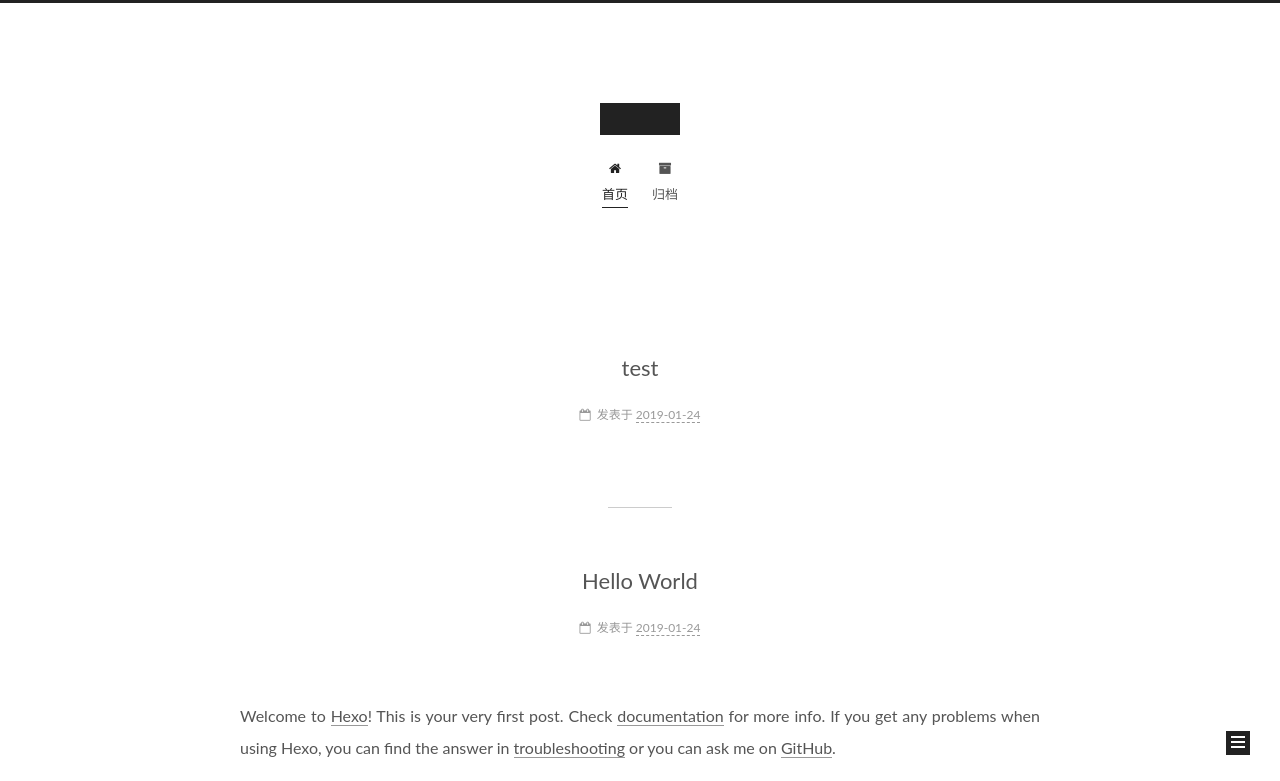
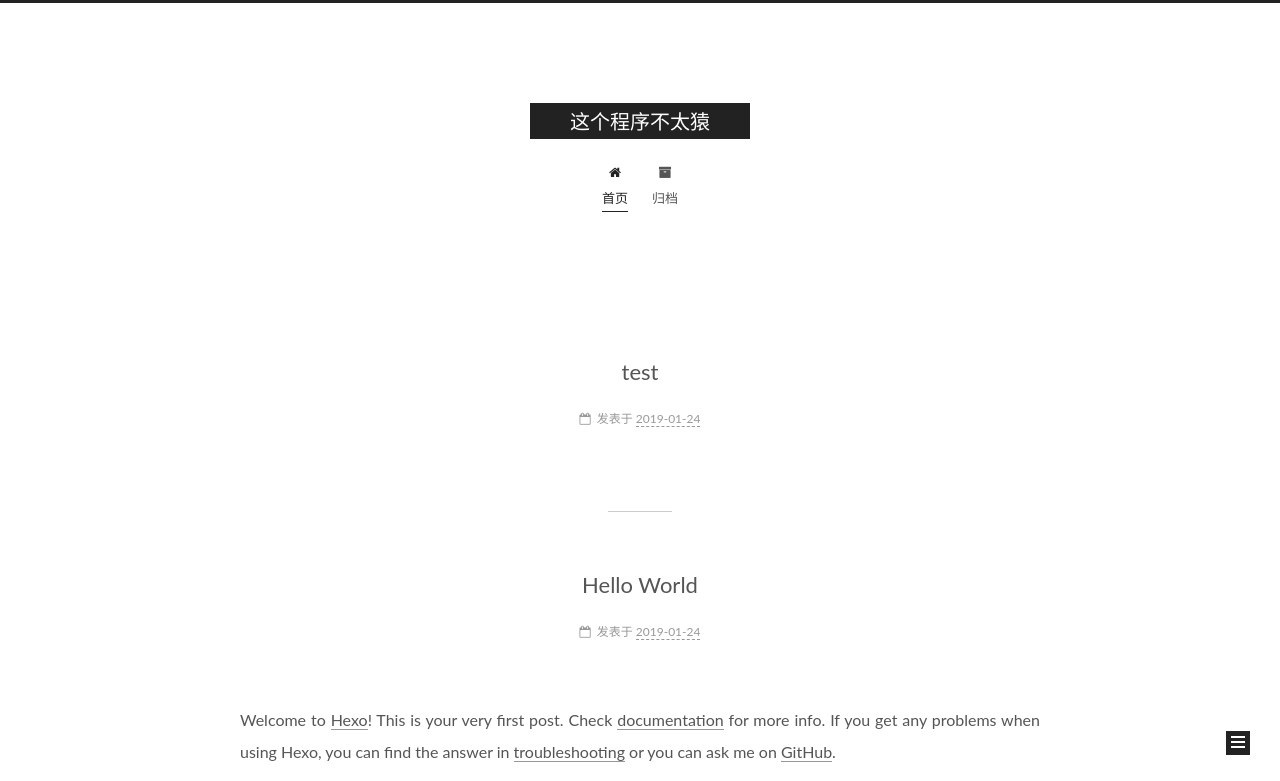
Before and after one commit to zhoushaodong666/zhoushaodong666.github.io, a plain HTML site: page index.html in a window 1280 px wide. Shown: the top 781 px of the page. Drawn offline with nearby package versions, Linux system fonts and the light colour scheme.

Commit message:
Site updated: 2019-01-24 17:40:29

```diff
--- a/index.html
+++ b/index.html
@@ -97,12 +97,12 @@
 
 
   <meta property="og:type" content="website">
-<meta property="og:title">
+<meta property="og:title" content="这个程序不太猿">
 <meta property="og:url" content="http://yoursite.com/index.html">
-<meta property="og:site_name">
+<meta property="og:site_name" content="这个程序不太猿">
 <meta property="og:locale" content="zh-CN">
 <meta name="twitter:card" content="summary">
-<meta name="twitter:title">
+<meta name="twitter:title" content="这个程序不太猿">
 
 
 
@@ -119,7 +119,7 @@
   };
 </script>
 
-  <title></title>
+  <title>这个程序不太猿</title>
 
 
 
@@ -179,7 +179,7 @@
     <div class="custom-logo-site-title">
       <a href="/" class="brand" rel="start">
         <span class="logo-line-before"><i></i></span>
-        <span class="site-title"></span>
+        <span class="site-title">这个程序不太猿</span>
         <span class="logo-line-after"><i></i></span>
       </a>
     </div>
@@ -294,7 +294,7 @@
     </span>
 
     <span hidden itemprop="publisher" itemscope="" itemtype="http://schema.org/Organization">
-      <meta itemprop="name" content="">
+      <meta itemprop="name" content="这个程序不太猿">
     </span>
 
 
@@ -432,7 +432,7 @@
     </span>
 
     <span hidden itemprop="publisher" itemscope="" itemtype="http://schema.org/Organization">
-      <meta itemprop="name" content="">
+      <meta itemprop="name" content="这个程序不太猿">
     </span>
 
 
@@ -727,6 +727,9 @@
 
 
 
+
+
+
   <script src="/lib/jquery/index.js?v=2.1.3"></script>
 
 
@@ -734,6 +737,12 @@
 
 
   <script src="/lib/velocity/velocity.ui.min.js?v=1.2.1"></script>
+
+
+  <script src="/lib/three/three.min.js"></script>
+
+
+  <script src="/lib/three/three-waves.min.js"></script>
 
 
 
```
Also changed, not shown: 2019/01/24/hello-world/index.html (+13 -4 lines), 2019/01/24/test/index.html (+13 -4 lines), archives/2019/01/index.html (+14 -5 lines), archives/2019/index.html (+14 -5 lines), archives/index.html (+14 -5 lines).
